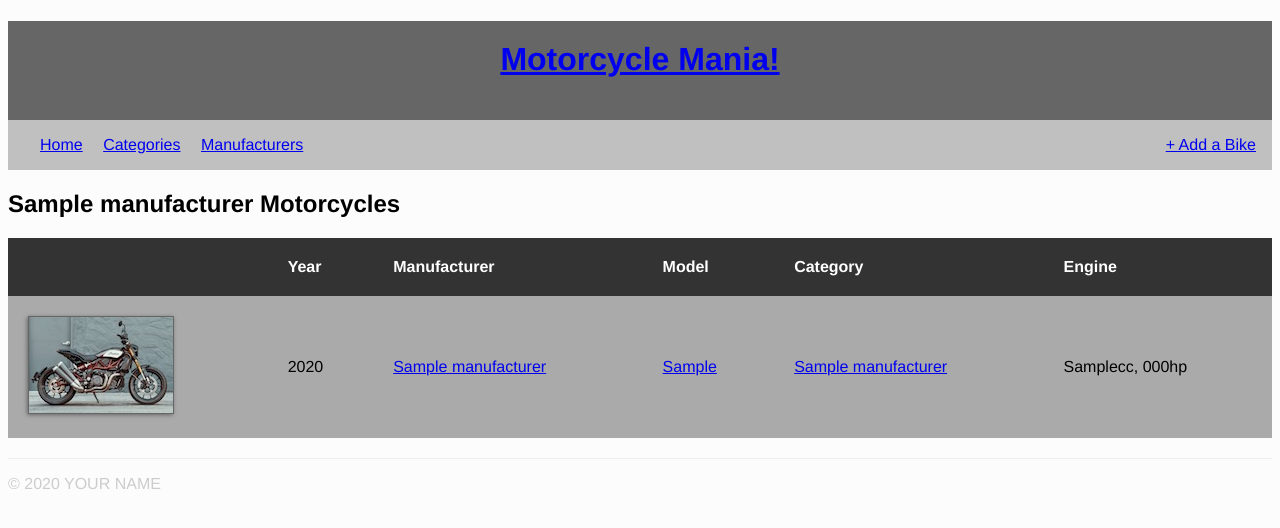
After one commit to boykj/cs290-project4, a PHP site: page /manufacturers/show.php?id=1 in a window 1280 px wide. The commit adds this page. Shown: the top 528 px of the page. Run offline with PHP 8.4, Linux system fonts and the light colour scheme; tables that the repository leaves empty or names only in its code hold one stand-in row (values such as "Sample post").

Commit message:
Create show.php for manufacturers:
Copy/paste most of the code from categories
show.php and reformat the queries accordingly
to match the manufacturer table

```diff
--- /dev/null
+++ b/manufacturers/show.php
@@ -0,0 +1,64 @@
+<?php
+require '../config/db.php';
+$db = new mysqli(
+  $database_hostname,
+  $database_username,
+  $database_password,
+  $database_db_name,
+  $database_port
+);
+if ($db->connect_error) {
+  die("Error: Could not connect to database. " . $db->connect_error);
+}
+
+$manufacturer_id = $_GET['id'];
+
+$sql_manufacturer = "SELECT * FROM manufacturers WHERE id = " . $manufacturer_id . ";";
+$manufacturer = $db->query($sql_manufacturer)->fetch_assoc();
+$manufacturer_id = $manufacturer['id'];
+$manufacturer_name = $manufacturer['name'];
+
+$sql_motorcycles = "SELECT motorcycles.id AS id, model, year, engine_cc, engine_hp, manufacturer_id, manufacturers.id AS manufacturer_id, manufacturers.name AS manufacturer_name FROM motorcycles, manufacturers WHERE manufacturer_id = " . $manufacturer_id . " AND manufacturer_id = manufacturers.id;";
+$motorcycles = $db->query($sql_motorcycles);
+$num_rows = mysqli_num_rows($motorcycles);
+?>
+<?php include '../header.php'; ?>
+    <h2><?= $manufacturer_name ?> Motorcycles</h2>
+    <?php if ($num_rows == 0) { ?>
+      <h3>No motorcycles in this manufacturer.</h3>
+    <?php } else { ?>
+      <table id="motorcycles">
+        <thead>
+          <tr>
+            <th><!-- thumbnail --></th>
+            <th>Year</th>
+            <th>Manufacturer</th>
+            <th>Model</th>
+            <th>Category</th>
+            <th>Engine</th>
+          </tr>
+        </thead>
+        <tbody>
+        <?php
+        while($motorcycle = $motorcycles->fetch_assoc()) {
+          $id = $motorcycle['id'];
+          $model = $motorcycle['model'];
+          $year = $motorcycle['year'];
+          $cc = $motorcycle['engine_cc'];
+          $hp = $motorcycle['engine_hp'];
+          $manufacturer_id = $motorcycle['manufacturer_id'];
+          $manufacturer_name = $motorcycle['manufacturer_name'];
+        ?>
+          <tr>
+            <td><a href="/motorcycles/show.php?motorcycle_id=<?= $id ?>"><img src="/assets/images/motorcycle_<?= $id ?>_thumb.jpg" alt="<?= $model ?>" class="thumbnail"></a></td>
+            <td><?= $year ?></td>
+            <td><a href="/manufacturers/<?= $manufacturer_id ?>.php"><?= $manufacturer_name ?></a></td>
+            <td><a href="/motorcycles/show.php?motorcycle_id=<?= $id ?>"><?= $model ?></a></td>
+            <td><a href="/manufacturers/show.php?id=<?= $manufacturer_id ?>"><?= $manufacturer_name ?></a></td>
+            <td><?= $cc ?>cc, <?= $hp ?>hp</td>
+          </tr>
+        <?php } // end while ?>
+        </tbody>
+      </table>
+    <?php } // end else clause ?>
+<?php include '../footer.php'; ?>
```
Also changed, not shown: manufacturers/index.php (+24 -8 lines).
